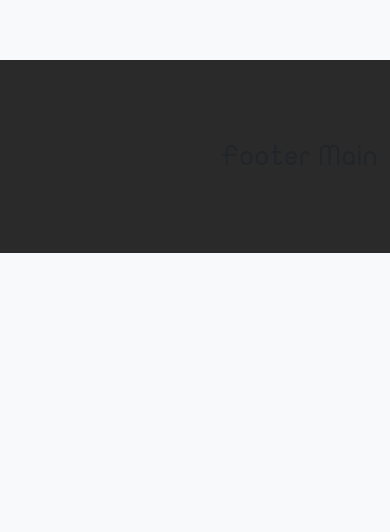
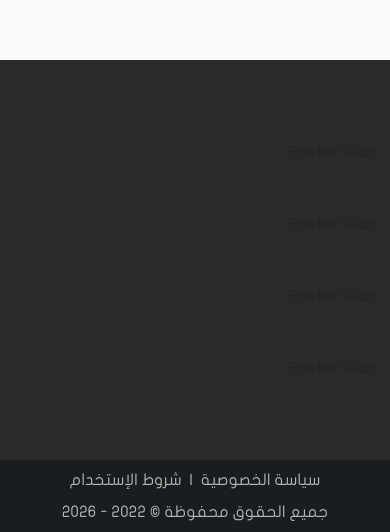
Before and after one commit to N-Kardan/real-estate-website, a Next.js app: page / in a window 390 px wide. Shown: the part 990-1522 px from the top of the page. Before the commit the page ends 1243 px from the top, so only its background shows below. Built offline with nearby package versions, Linux system fonts and the light colour scheme.

Commit message:
Create footer buttom with style

```diff
--- a/app/layout.tsx
+++ b/app/layout.tsx
@@ -3,9 +3,10 @@ import 'bootstrap/dist/css/bootstrap.min.css';
 import localFont from 'next/font/local';
 import "./globals.css";
 
-import NavbarMain from "@/components/NavbarMain";
-import FooterMain from "@/components/FooterMain";
-import NavbarTop from "@/components/NavbarTop";
+import NavbarTop from "@/components/Navbar/NavbarTop";
+import NavbarMain from "@/components/Navbar/NavbarMain";
+import FooterMain from "@/components/Footer/FooterMain";
+import FooterButtom from "@/components/Footer/FooterButtom";
 
 const myArabicFont = localFont({
   src: './fonts/JF-Flat-regular.ttf',
@@ -32,6 +33,7 @@ export default function RootLayout({
           {children}
         </main>
         <FooterMain/>
+        <FooterButtom/>
       </body>
     </html>
   );
--- /dev/null
+++ b/components/Footer/FooterButtom.module.css
@@ -0,0 +1,6 @@
+.footerButtom {
+  background-color: var(--dark-02-color);
+  margin: 0px;
+  padding: 8px 0px;
+  color: var(--text-color);
+}
--- /dev/null
+++ b/components/Footer/FooterButtom.tsx
@@ -0,0 +1,26 @@
+import Styles from './FooterButtom.module.css';
+import Link from 'next/link';
+
+const FooterButtom = () => {
+  const year = new Date().getFullYear();
+  return (
+    <>
+    <div className={Styles.footerButtom}>
+      <div className='container'>
+        <div className='row'>
+          <div className='col-12 col-md-6 mb-2 mb-md-0 d-flex justify-content-center justify-content-md-start'>
+            <Link href ='/PrivacyPolicy'               className='transition'>سياسة الخصوصية</Link>
+            <span className='ms-2 me-2'>|</span>
+            <Link href ='/TermsOfServices'             className='transition'>شروط الإستخدام</Link>
+          </div>
+          <div className='col-12 col-md-6 text-center text-md-start'>
+            <p className='mb-0'>جميع الحقوق محفوظة © 2022 - {year}</p>
+          </div>
+        </div>
+      </div>
+    </div>
+    </>
+  )
+}
+
+export default FooterButtom
--- /dev/null
+++ b/components/Footer/FooterMain.tsx
@@ -0,0 +1,28 @@
+import Styles from './FooterMain.module.css';
+
+const FooterMain = () => {
+  return (
+    <>
+    <section className={Styles.footerMain}>
+      <div className='container'>
+        <div className='row'>
+          <div className='col-12 mb-5 col-md-6 col-xl-4 mb-xl-0'>
+            <p>Footer Main</p>
+          </div>
+          <div className='col-12 mb-5 order-2 col-md-6 mb-md-0 mb-lg-5 order-lg-1 col-xl-3 mb-xl-0'>
+            <p>Footer Main</p>
+          </div>
+          <div className='col-12 mb-5 order-1 col-md-6 mb-lg-0 order-lg-2 col-xl-2'>
+            <p>Footer Main</p>
+          </div>
+          <div className='col-12 order-3 col-md-6 col-xl-3'>
+            <p>Footer Main</p>
+          </div>
+        </div>
+      </div>
+    </section>
+    </>
+  )
+}
+
+export default FooterMain
--- a/components/FooterMain.tsx
+++ /dev/null
@@ -1,19 +0,0 @@
-import Styles from './FooterMain.module.css';
-
-const FooterMain = () => {
-  return (
-    <>
-    <section className={Styles.footerMain}>
-      <div className='container'>
-        <div className='row'>
-          <div className='col-12'>
-            <h1>Footer Main</h1>
-          </div>
-        </div>
-      </div>
-    </section>
-    </>
-  )
-}
-
-export default FooterMain
--- a/components/NavbarMain.tsx
+++ b/components/Navbar/NavbarMain.tsx
@@ -29,7 +29,7 @@ const NavbarMain = () => {
             />
         </Link>
 
-        <Navbar.Toggle aria-controls="basic-navbar-nav" onClick={() => setExpanded(expanded ? false : true)}>
+        <Navbar.Toggle aria-controls="basic-navbar-nav" onToggle={() => setExpanded(expanded ? false : true)}>
           <div className={Styles.iconWrapper}>
             <FaBars className={`${Styles.toggleIcon} ${!expanded ? Styles.iconVisible : Styles.iconHidden}`} />
             <FaTimes className={`${Styles.toggleIcon} ${expanded ? Styles.iconVisible : Styles.iconHidden}`} />
```
Also changed, not shown: components/Footer/FooterMain.module.css (renamed from components/FooterMain.module.css), components/Navbar/NavbarMain.module.css (renamed from components/NavbarMain.module.css), components/Navbar/NavbarTop.module.css (renamed from components/NavbarTop.module.css), components/Navbar/NavbarTop.tsx (renamed from components/NavbarTop.tsx).
